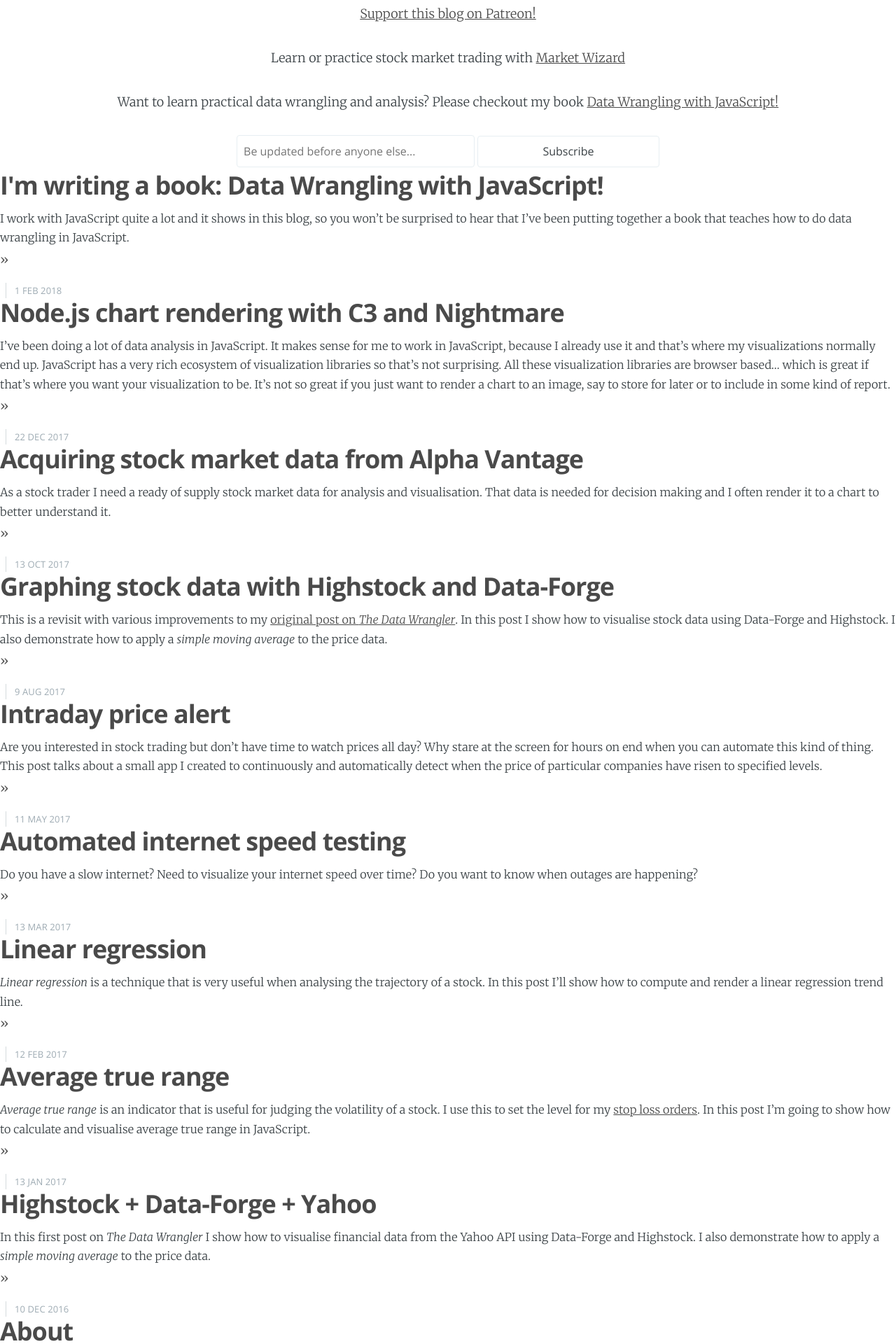
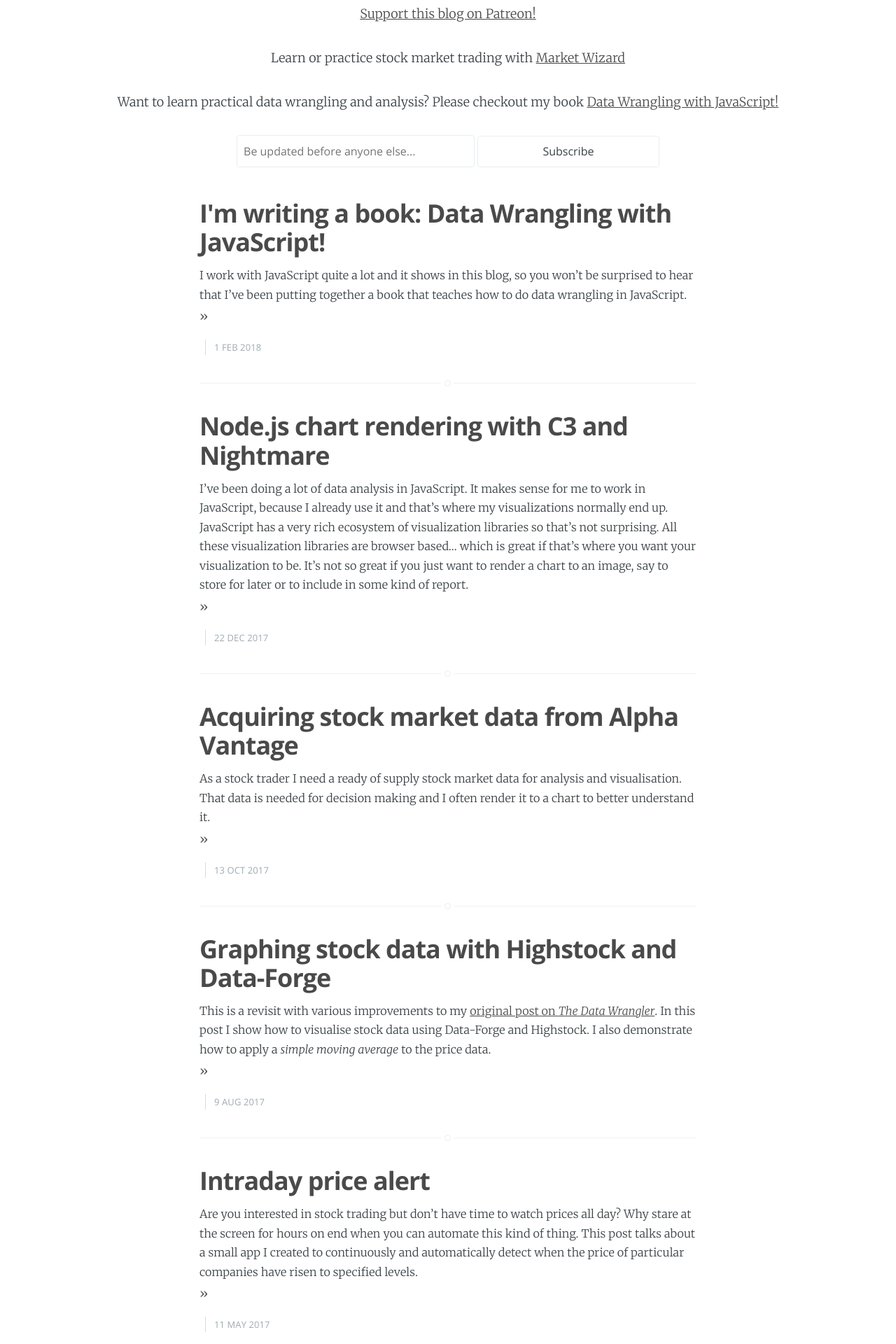
Before and after one commit to ashleydavis/the-data-wrangler-blog, a Jekyll site: the page built from index.md, in a window 1280 px wide. Shown: the part 406-2326 px from the top of the page at 70% size. Built offline with Jekyll 4.4.1, drawn with Linux system fonts in a browser that asks for light colours; comment, search, counter and statistics services are not loaded.

Commit message:
Fixed post class.

```diff
--- a/_includes/loop.html
+++ b/_includes/loop.html
@@ -3,7 +3,7 @@
 </div>
 
 {% for post in site.posts %}
-<article class="{{post_class}}">
+<article class="post {{post.post_class}}">
     <header class="post-header">
         <h2 class="post-title"><a href="{{post.url}}">{{post.title}}</a></h2>
     </header>
--- a/_layouts/post.html
+++ b/_layouts/post.html
@@ -12,7 +12,7 @@ body_class: post-template
 </header>
 
 <main class="content" role="main">
-    <article class="post featured">
+    <article class="post {{page.post_class}}">
 
         {% include subscribe.html %}
 
```
